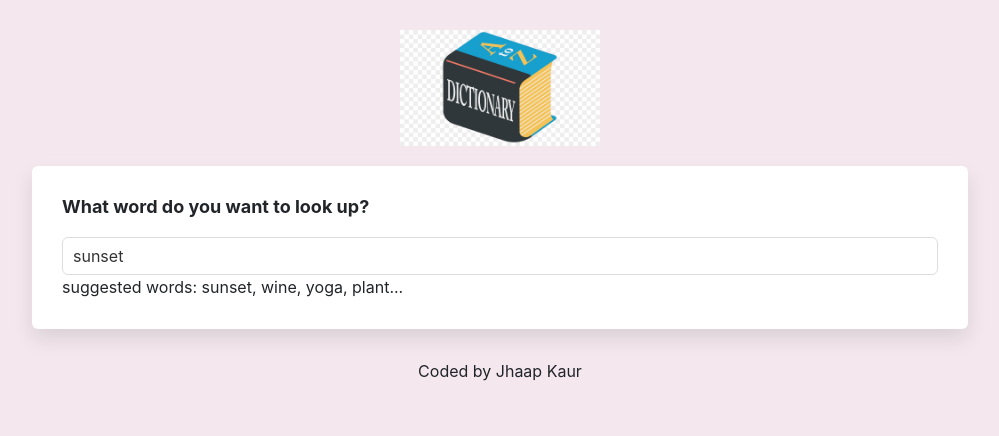
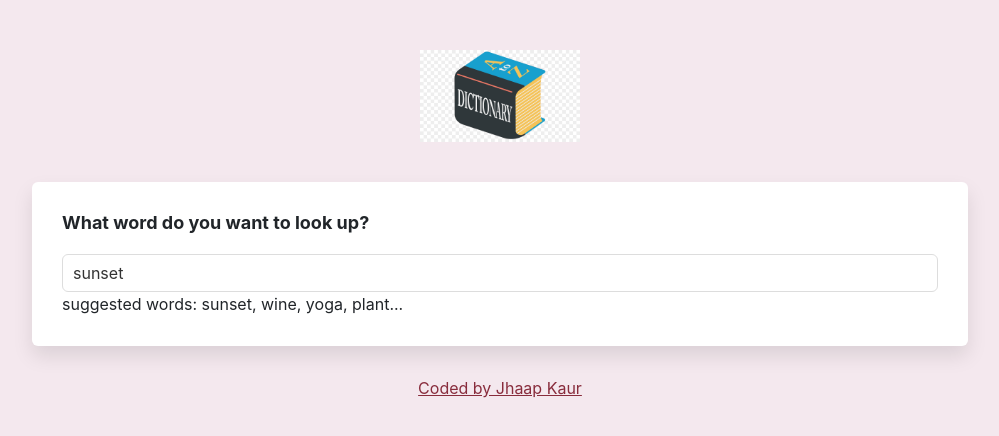
Before and after one commit to JhaapKaur/dictionary-project, a React (Create React App) app: page / in a window 1280 px wide. Shown: the top 436 px of the page, without its empty margins (140-1139 px from the left). Built offline with nearby package versions, Linux system fonts and the light colour scheme; no server answers.

Commit message:
link to github added

```diff
--- a/src/App.css
+++ b/src/App.css
@@ -19,6 +19,7 @@ a {
   max-width: 200px;
   display: block;
   margin: 0 auto;
+  padding: 20px;
 }
 
 .App-footer {
--- a/src/App.js
+++ b/src/App.js
@@ -11,7 +11,11 @@ function App() {
         <main>
           <Dictionary defaultKeyword="sunset" />
         </main>
-        <footer className="App-footer"> Coded by Jhaap Kaur</footer>
+        <footer className="App-footer">
+          <a href="https://github.com/JhaapKaur/dictionary-project">
+            Coded by Jhaap Kaur
+          </a>
+        </footer>
       </div>
     </div>
   );
```
